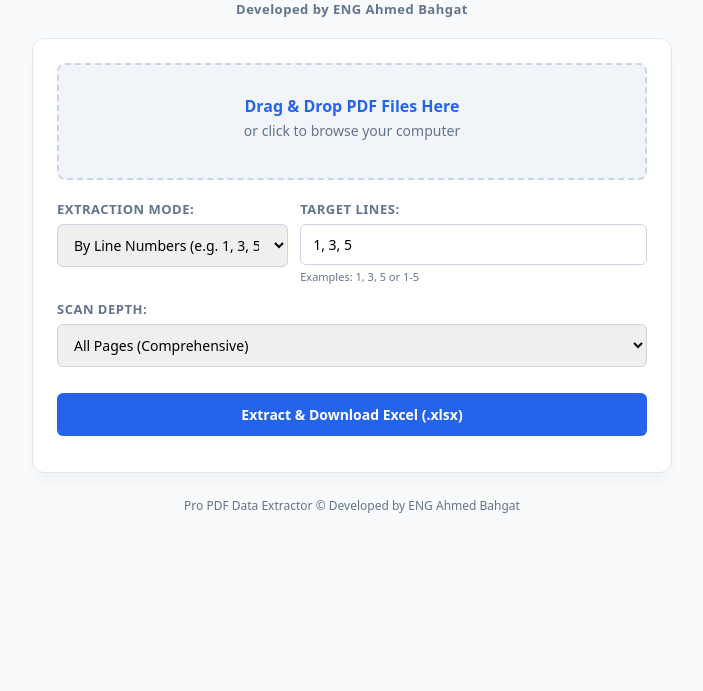
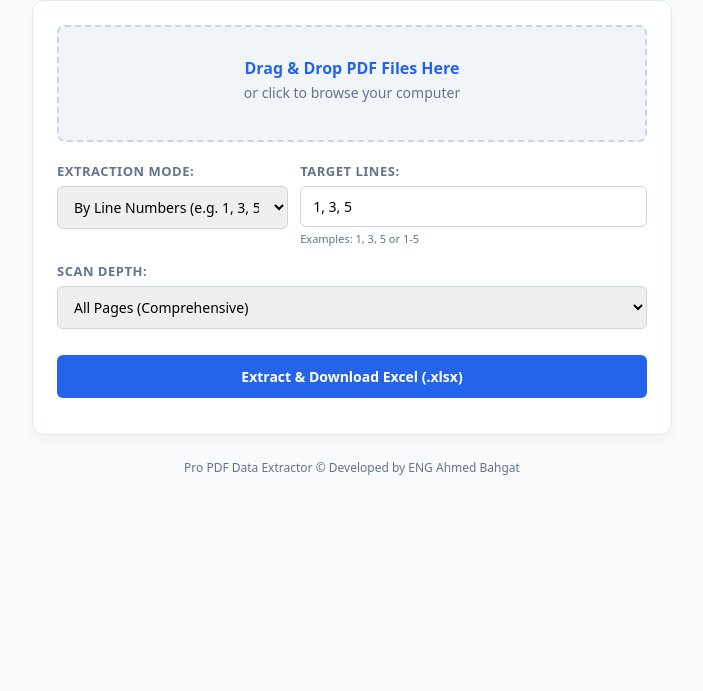
Before and after one commit to ahmedbahgatz2data-collab/Pro-PDF-Data-Extractor, a plain HTML site: page index.html in a window 1280 px wide. Shown: the part 109-800 px from the top of the page, without its empty margins (288-991 px from the left). Drawn offline with Linux system fonts and the light colour scheme; a script that the page names is missing.

Commit message:
Update index.html

```diff
--- a/index.html
+++ b/index.html
@@ -3,7 +3,7 @@
 <head>
   <meta charset="UTF-8">
   <meta name="viewport" content="width=device-width, initial-scale=1.0">
-  <title>Pro PDF Data Extractor to XLSX</title>
+  <title>Pro PDF Data Extractor</title>
   <script src="https://cdnjs.cloudflare.com/ajax/libs/pdf.js/2.16.105/pdf.min.js"></script>
   <script src="https://cdnjs.cloudflare.com/ajax/libs/xlsx/0.18.5/xlsx.full.min.js"></script>
   <style>
@@ -71,8 +71,6 @@
 <body>
 
   <h2>⚡ Pro PDF Data Extractor</h2>
-  <div class="developer-credit">Developed by ENG Ahmed Bahgat</div>
-
   <div class="card">
     <div class="drop-zone" id="dropZone" onclick="document.getElementById('pdfFiles').click()">
       <strong>Drag & Drop PDF Files Here</strong>
```
